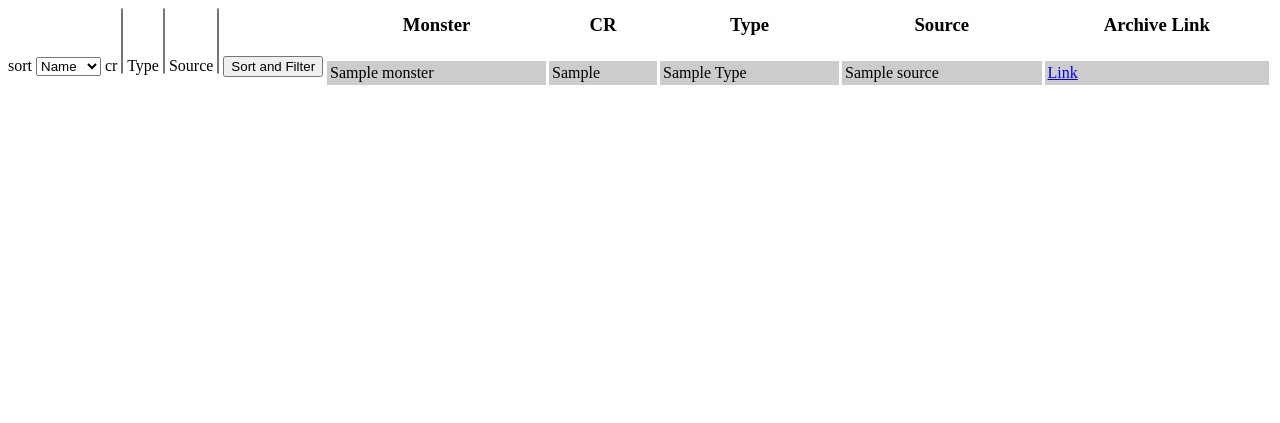
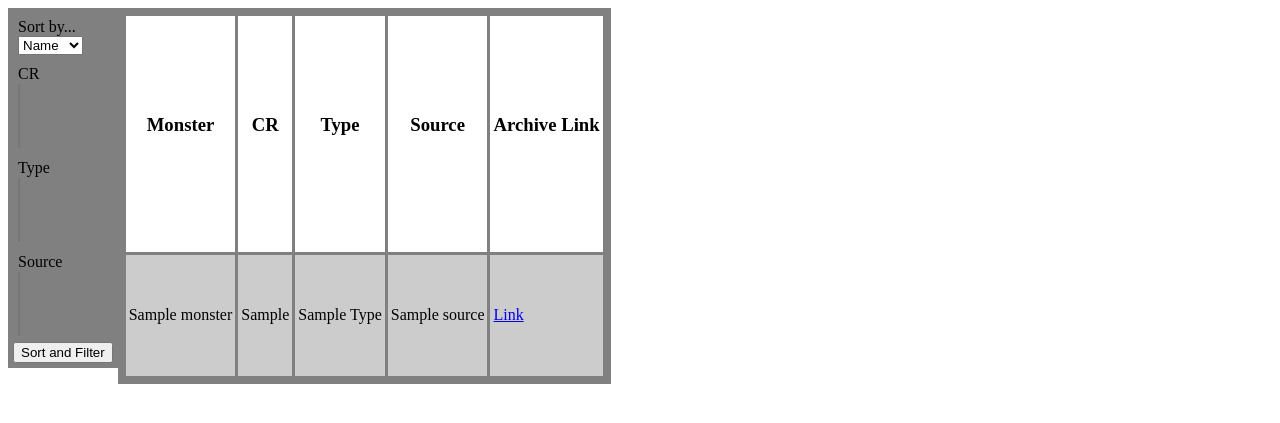
Before and after one commit to ckennard/monsterdb, a Flask app: template templates/monsters.html in a window 1280 px wide. Shown: the top 423 px of the page. Run offline with Flask 2, Linux system fonts and the light colour scheme; tables that the repository leaves empty hold one stand-in row (values such as "Sample post"); the template is opened without the code that fills it: values that come from a table or form of the project are taken from there, most other values are stand-ins (such as "Sample title", 1, 10 or a date in 2020); some libraries are stand-ins or nearby versions.

Commit message:
Fixed formatting, looking nice finally

```diff
--- a/app.py
+++ b/app.py
@@ -38,11 +38,11 @@ def _get_form(data=None):
 
 class FilterForm(FlaskForm):
     print("filterform")
-    sort = SelectField('sort',
+    sort = SelectField('Sort by...',
         validators=[DataRequired()],
         choices=[('Name', 'Name'),('CR', 'CR'), ('Type', 'Type'),('Source', 'Source')]
     )
-    cr = SelectMultipleField('cr',
+    cr = SelectMultipleField('CR',
         validators=[Optional()],
         choices=[]
     )
@@ -98,6 +98,5 @@ def handle_monsters():
 
     return render_template("monsters.html",monsters=results,form=form)
 
-
 if __name__ == '__main__':
     app.run(host='0.0.0.0')
--- a/templates/monsters.html
+++ b/templates/monsters.html
@@ -8,30 +8,44 @@
 		}
 
 		.monsterList{
-			margin-left: auto;
-			margin-right: 0;
 			float:right;
 		}
 
 		.filters{
-			margin-left: 0;
-			margin-right: auto;
 			float:left;
+		}
+
+		.flex-container {
+			display: flex;
+			flex-flow: row;
+			flex-shrink: 3;
+		}
+
+		.flex-form{
+			background: gray;
+			padding: 5px;
+			display: flex;
+			flex-direction: column;
+		}
+		.flex-item{
+			background: gray;
+			padding: 5px;
 		}
 	</style>
 	<script type="text/javascript" src="https://www.kryogenix.org/code/browser/sorttable/sorttable.js"></script>
 </head>
 <body>
-	<form method="POST" action="/monsters" class="filters" width = "25%">
+	<div class="flex-container">
+		<form method="POST" action="/monsters" class="flex-form">
 			{{ form.csrf_token }}
-		{{ form.sort.label }} {{ form.sort }}
-		{{ form.cr.label }} {{ form.cr }}
-		{{ form.Type.label }} {{ form.Type }}
-		{{ form.Source.label}} {{ form.Source }}
+			<div class=flex-item> {{ form.sort.label }} <br> {{ form.sort }} </div>
+			<div class=flex-item> {{ form.cr.label }} <br> {{ form.cr }} </div>
+			<div class=flex-item> {{ form.Type.label }} <br> {{ form.Type }} </div>
+			<div class=flex-item> {{ form.Source.label}} <br> {{ form.Source }} </div>
 			<input type="submit" name = "formaction" value="Sort and Filter">
 		</form>
 
-	<table class="sortable monsterList" width="75%" cellpadding="3" cellspacing="3">
+		<table class="sortable flex-item" cellpadding="3" cellspacing="3">
 			<tr>
 				<th><h3>Monster</h3></th>
 				<th><h3>CR</h3></th>
@@ -49,4 +63,5 @@
 				</tr>
 			{% endfor %}
 		</table>
+	</div>
 </body>
```
Lines whose indentation alone changed are shown as unchanged.
